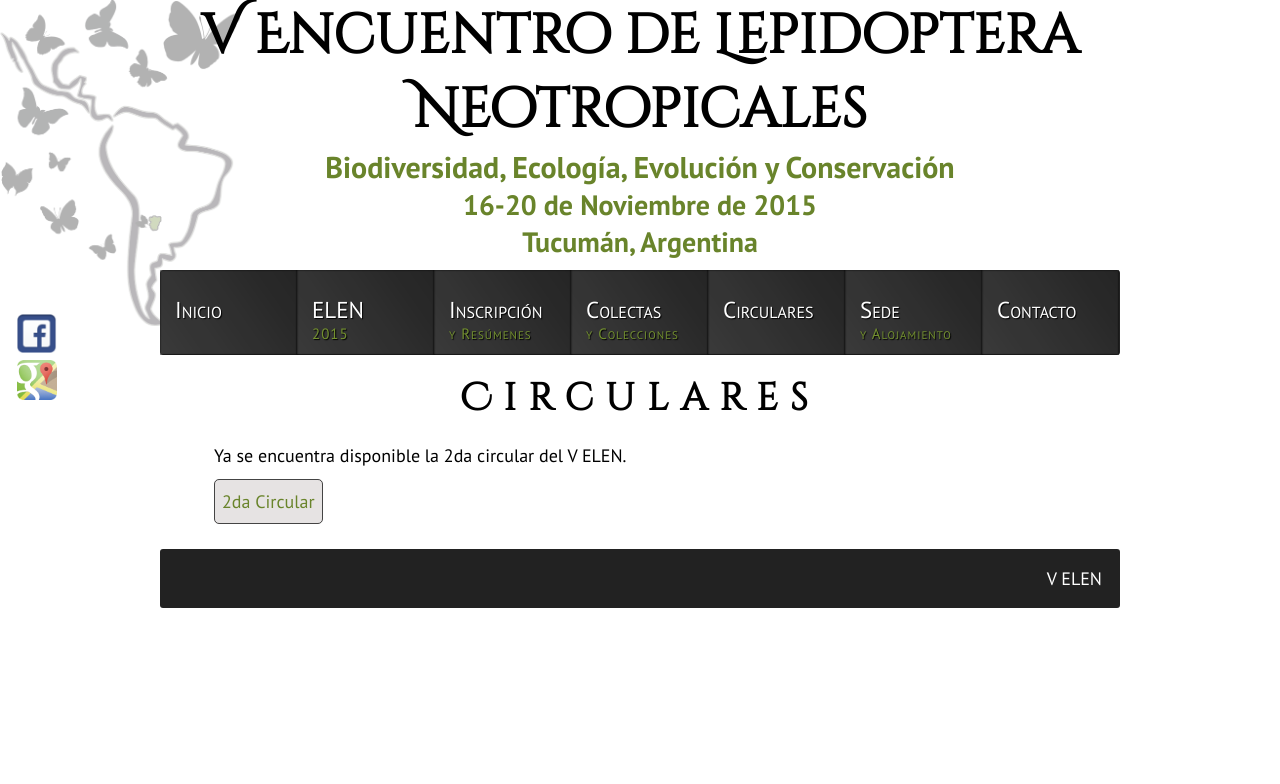
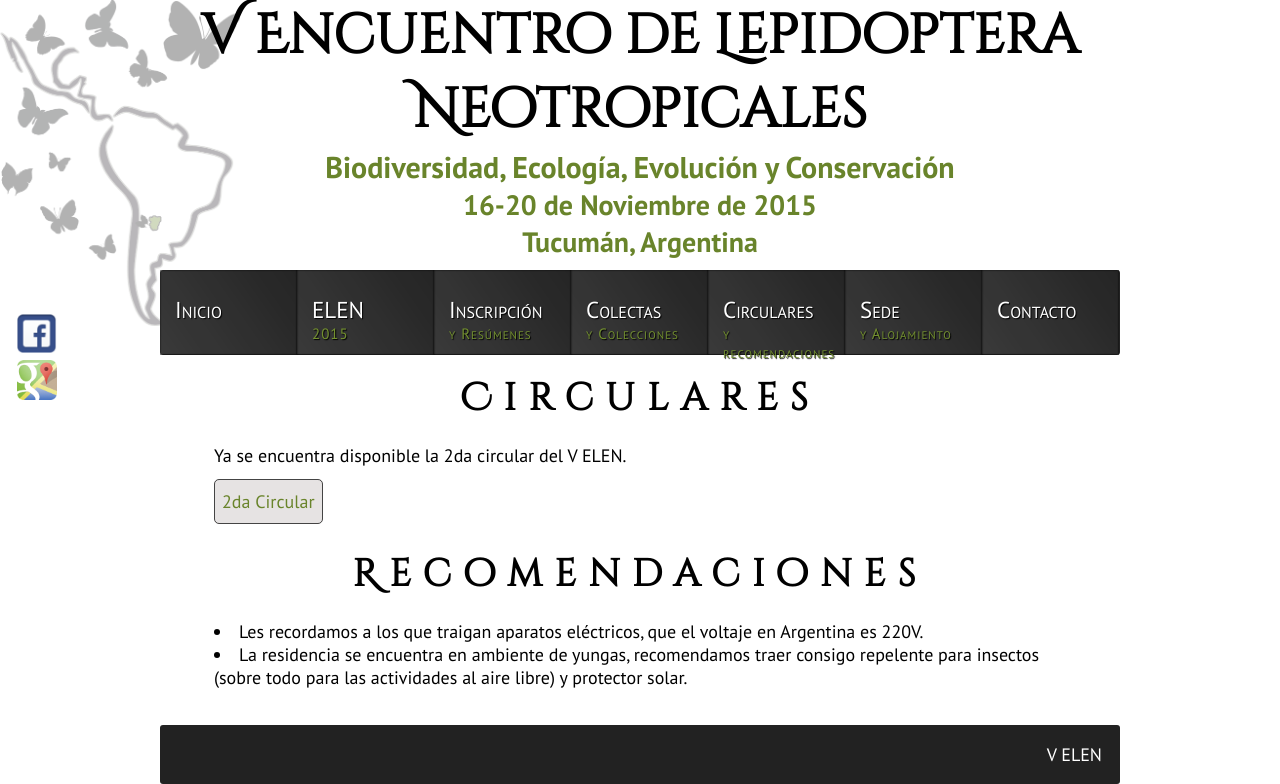
Before and after one commit to Greenderella/ELEN2015, a PHP site: page /circulares.php in a window 1280 px wide. Shown: the part 31-815 px from the top of the page. Before the commit the page ends 639 px from the top, so only its background shows below. Run offline with PHP 8.4, Linux system fonts and the light colour scheme; some libraries are stand-ins or nearby versions.

Commit message:
Recomendaciones

```diff
--- a/circulares.php
+++ b/circulares.php
@@ -11,6 +11,14 @@
 				</div>
 			</div>
 
+			<div class="wrap">
+				<div class="printSolo">
+					<h2 id="Recomendaciones">Recomendaciones</h2>
+					<li>Les recordamos a los que traigan aparatos eléctricos, que el voltaje en Argentina es 220V.</li>
+					<li>La residencia se encuentra en ambiente de yungas, recomendamos traer consigo repelente para insectos (sobre todo para las actividades al aire libre) y protector solar.</li>
+				</div>
+			</div>
+
 <?php
 	include "footer.php";
 ?>
--- a/header.php
+++ b/header.php
@@ -102,10 +102,13 @@
 							<span class="sdt_active"></span>
 							<span class="sdt_wrap">
 								<span class="sdt_link">Circulares</span>
+								<span class="sdt_descr">y recomendaciones</span>
 							</span>
 						</a>
 						<div class="sdt_box">
-							<a href="circulares.php#Circulares">1<sup>era</sup> Circular</a>
+							<a href="circulares.php#Circulares">2<sup>da</sup> Circular</a>
+						<div class="sdt_box">
+							<a href="circulares.php#Recomendaciones">Recomendaciones</a>
 						</div>
 					</li>
 					<li>
```
